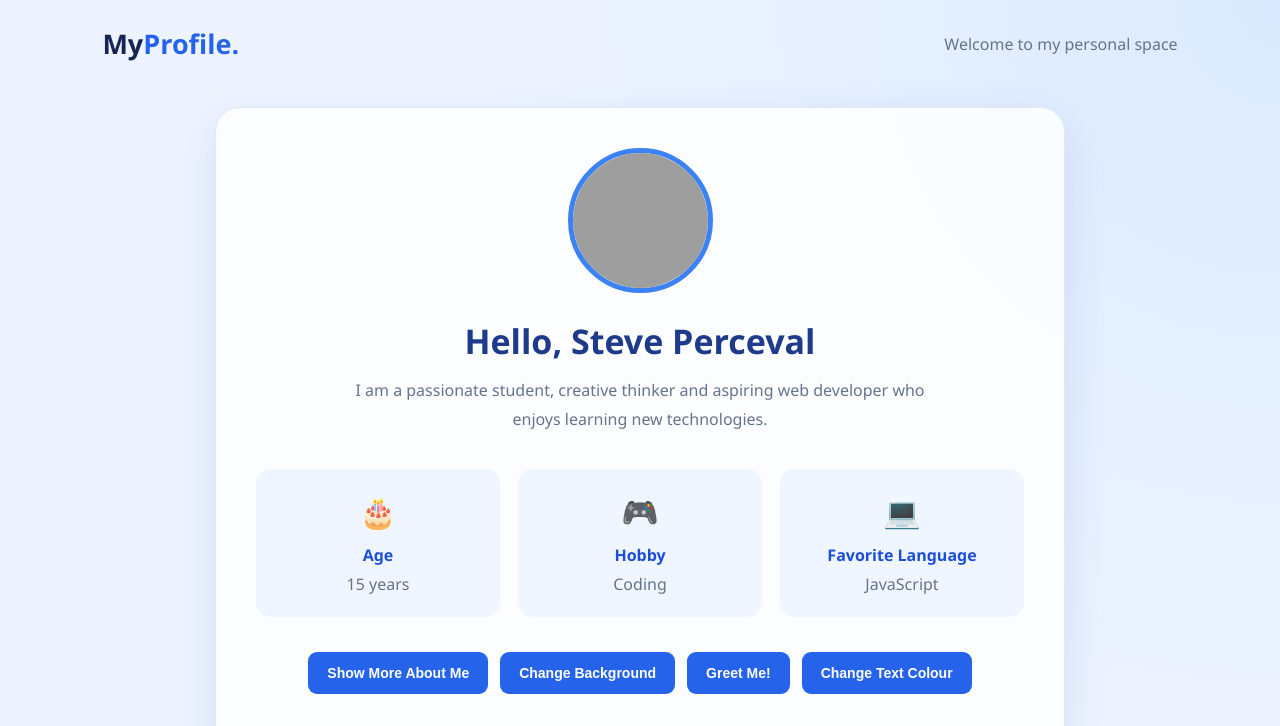
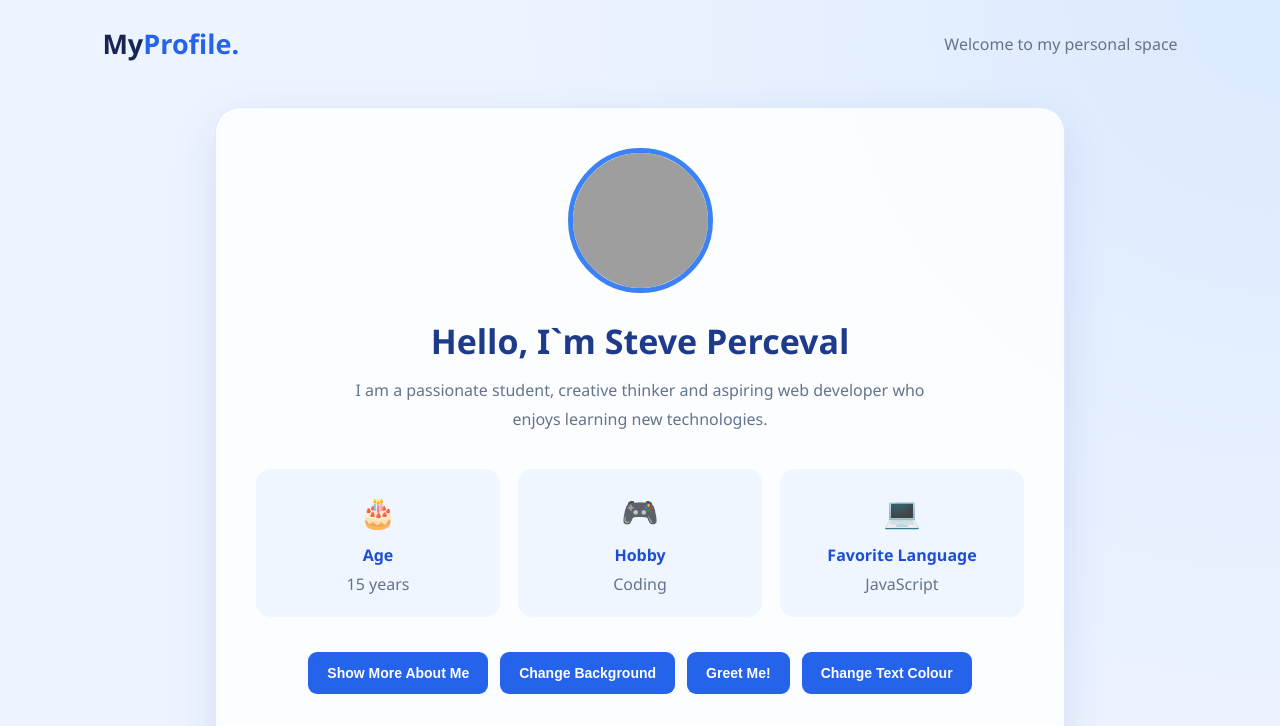
Before and after one commit to perceval034steve/My-Profile, a plain HTML site: page index.html in a window 1280 px wide. Shown: the top 726 px of the page. Drawn offline with Linux system fonts and the light colour scheme; grey boxes are pictures that could not be loaded.

Commit message:
Update profile name greeting in index.html

```diff
--- a/index.html
+++ b/index.html
@@ -22,7 +22,7 @@
                      alt="Profile portrait">
             </div>
 
-            <h1 id="profile-name">Hello, Steve Perceval</h1>
+            <h1 id="profile-name">Hello, I`m Steve Perceval</h1>
 
             <p class="intro">
                 I am a passionate student, creative thinker and aspiring
```
